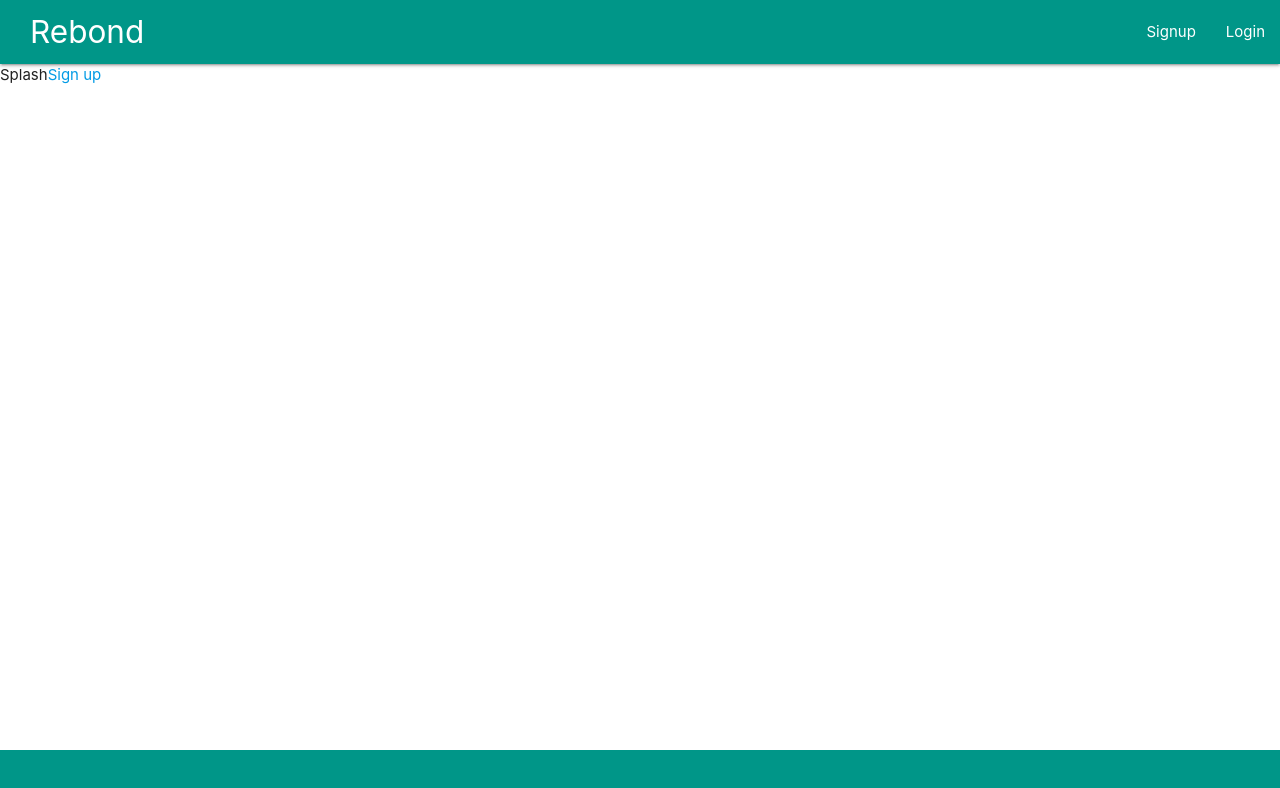
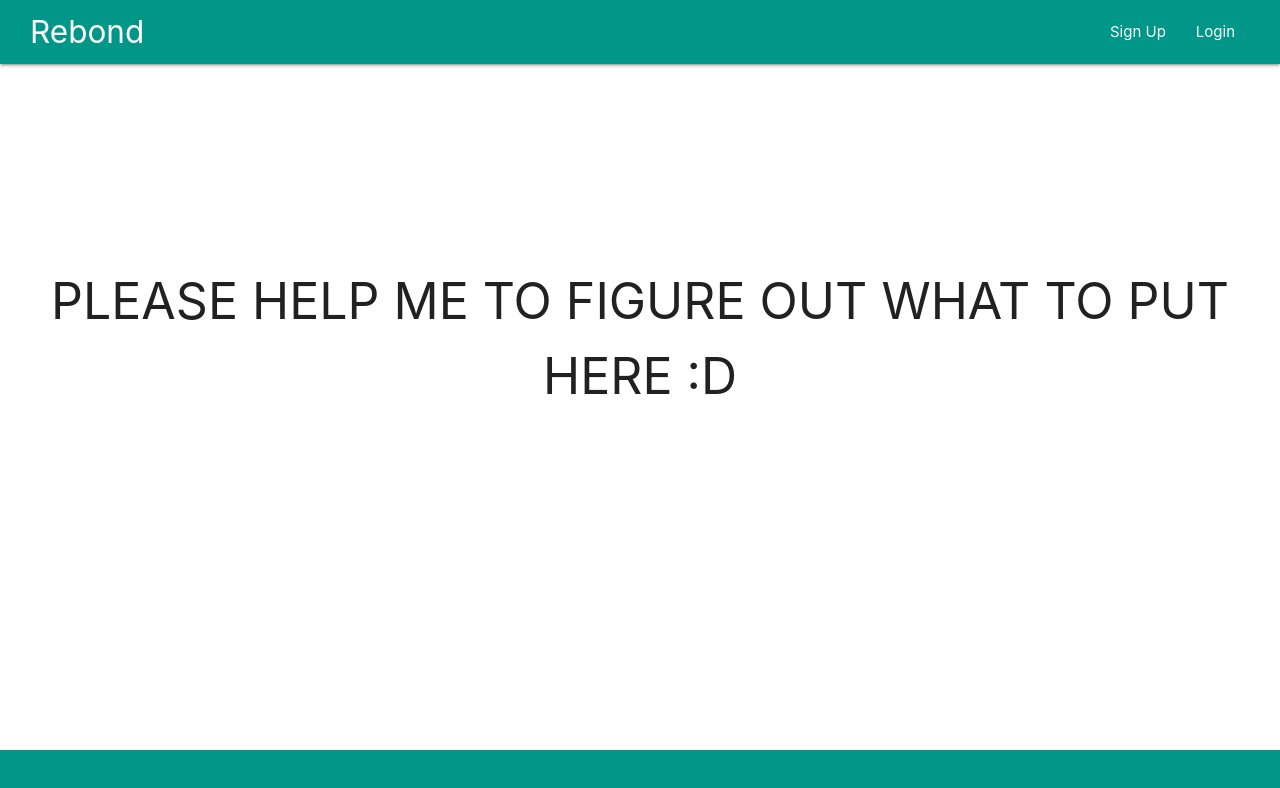
Before and after one commit to AEDGitHub/MERN-Team-PARK, a React (Create React App) app in the folder frontend/: page /#/ in a window 1280 px wide. Shown: the top 788 px of the page. Built offline with nearby package versions, Linux system fonts and the light colour scheme.

Commit message:
Fix splash

```diff
--- a/frontend/src/components/app.js
+++ b/frontend/src/components/app.js
@@ -27,8 +27,8 @@ const App = () => (
                         <AuthRoute exact path="/login" component={LoginFormContainer} />
                         <AuthRoute exact path="/signup" component={SignupFormContainer} />
 
-                        <Redirect to='/main' />
-                        <Route path='/' component={MainContainer} />
+                        <Redirect to='/' />
+                        <Route path='/' component={Splash} />
                     </Switch>
                 </main>
             </div>
--- a/frontend/src/components/nav/navbar.jsx
+++ b/frontend/src/components/nav/navbar.jsx
@@ -22,8 +22,8 @@ class NavBar extends React.Component {
             );
         } else {
             return (
-                <ul className="right">
-                    <li><Link to={'/signup'}>Signup</Link></li>
+                <ul className="right" style={{ padding: "0 30px" }}>
+                    <li><Link to={'/signup'}>Sign Up</Link></li>
                     <li><Link to={'/login'}>Login</Link></li>
                 </ul>
             );
--- a/frontend/src/components/splash/splash.jsx
+++ b/frontend/src/components/splash/splash.jsx
@@ -6,8 +6,10 @@ class Splash extends Component {
     render() {
         return (
             <div>
-                Splash
-                <Link to="/signup">Sign up</Link>
+                <div style={{ textAlign: "center", padding: "200px 0", fontSize: "50px" }}>
+                    PLEASE HELP ME TO FIGURE OUT WHAT TO PUT HERE :D
+                </div>
+
             </div>
         )
     }
--- a/frontend/src/util/route_util.js
+++ b/frontend/src/util/route_util.js
@@ -7,7 +7,7 @@ const Auth = ({ component: Component, path, loggedIn, exact }) => (
         !loggedIn ? (
             <Component {...props} />
         ) : (
-            <Redirect to="/" />
+            <Redirect to="/main" />
             )
     )} />
 );
@@ -19,7 +19,7 @@ const Protected = ({ component: Component, loggedIn, ...rest }) => (
             loggedIn ? (
                 <Component {...props} />
             ) : (
-                    <Redirect to="/login" />
+                    <Redirect to="/" />
                 )
         }
     />
```
